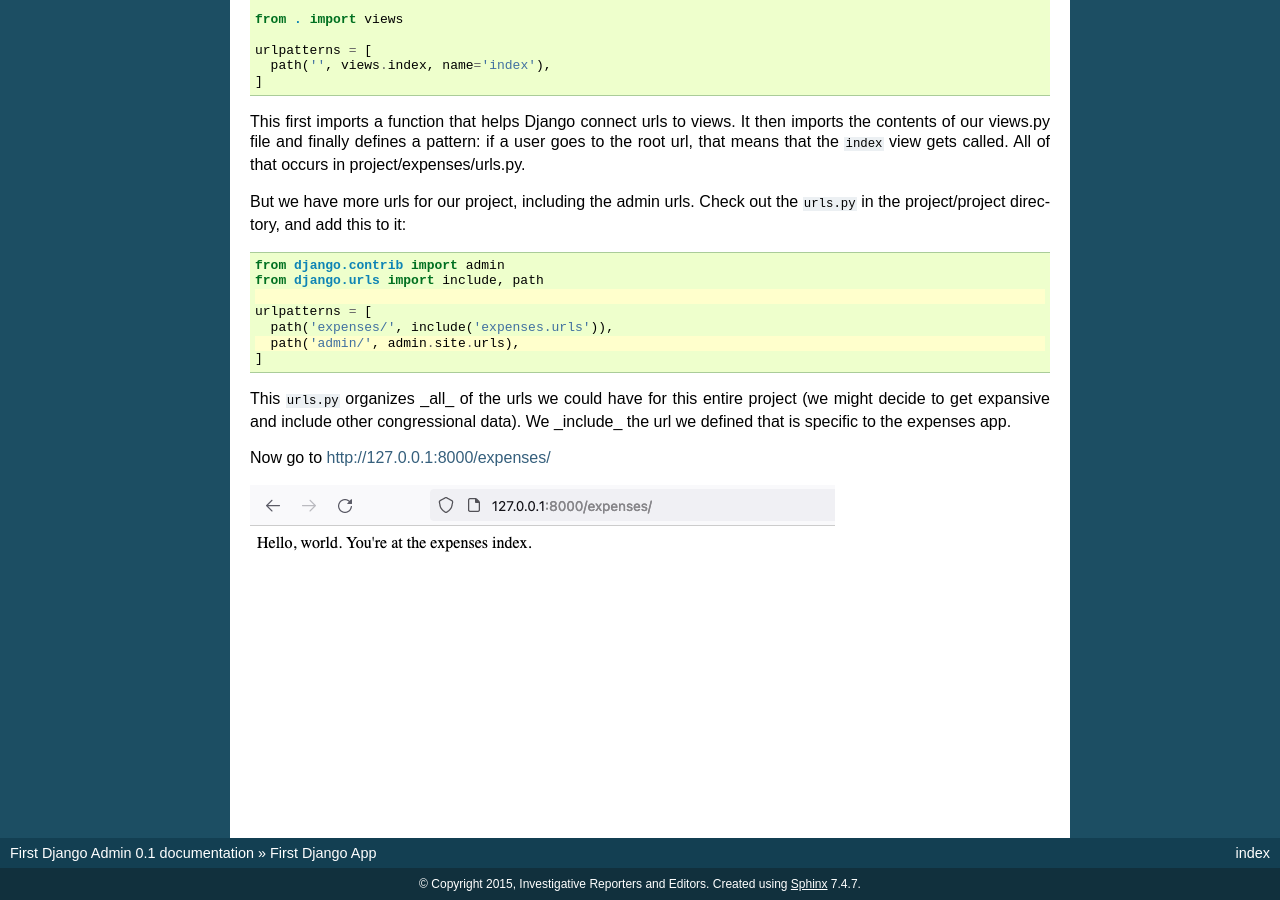
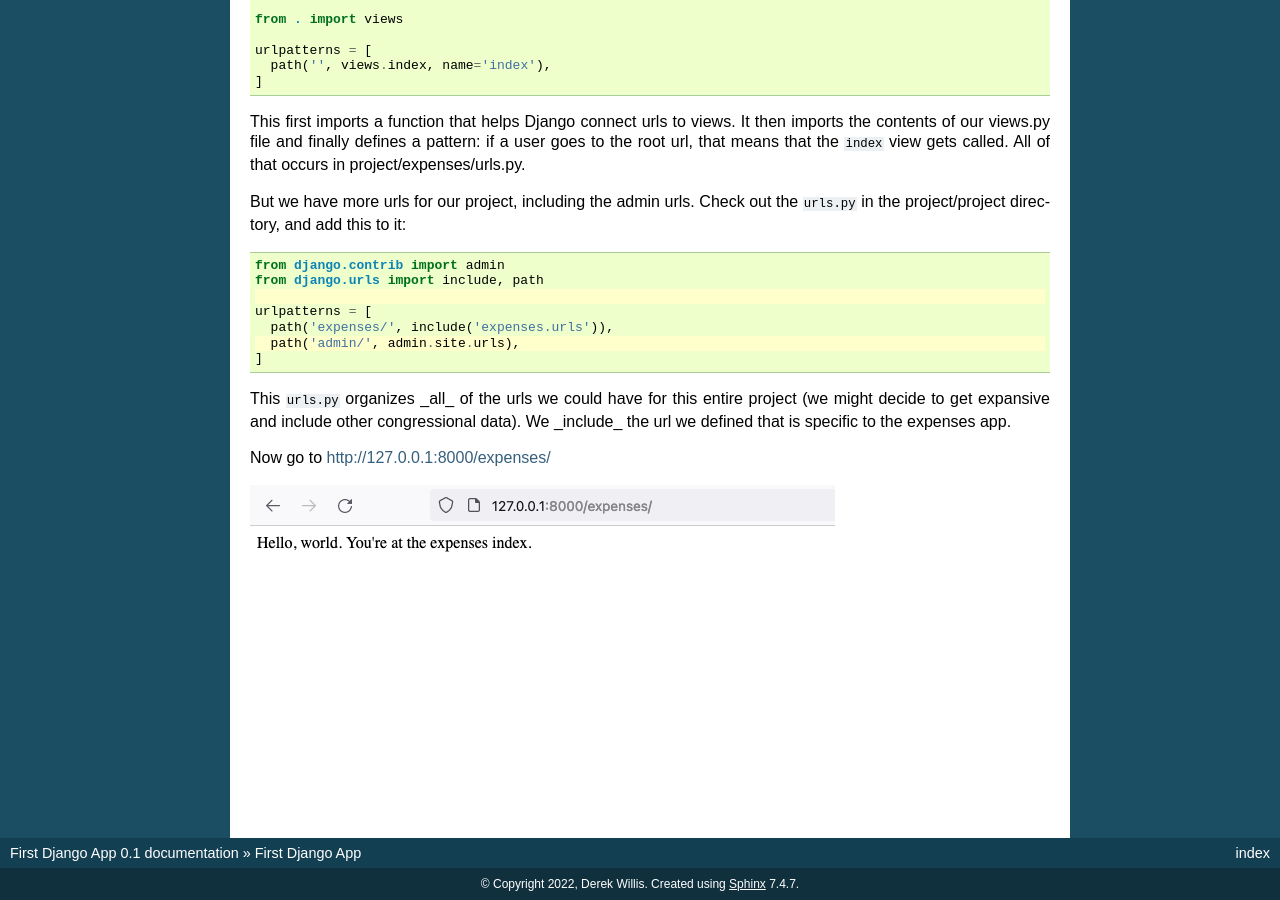
Before and after one commit to NewsAppsUMD/first-django-app-umd, a Sphinx documentation site: the page built from docs/index.rst, in a window 1280 px wide and 900 px high, scrolled down 15020 px. Built offline with Sphinx 7.4.7, drawn with Linux system fonts in a browser that asks for light colours; some of the changed text lies outside the part shown.

Commit message:
fixed title

```diff
--- a/docs/conf.py
+++ b/docs/conf.py
@@ -43,8 +43,8 @@ source_suffix = '.rst'
 master_doc = 'index'
 
 # General information about the project.
-project = u'First Django Admin'
-copyright = u'2015, Investigative Reporters and Editors'
+project = u'First Django App'
+copyright = u'2022, Derek Willis'
 
 # The version info for the project you're documenting, acts as replacement for
 # |version| and |release|, also used in various other places throughout the
```
